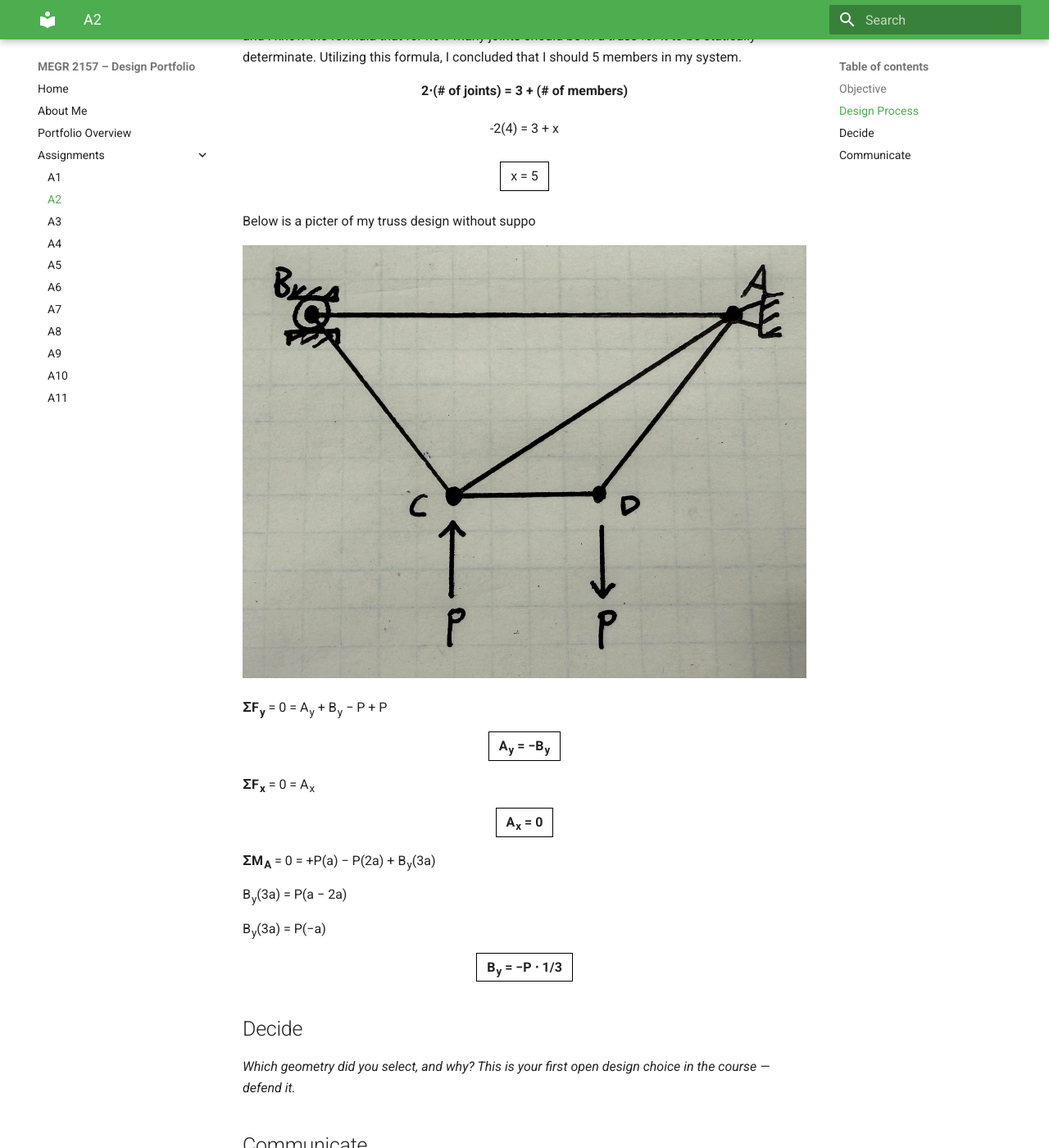
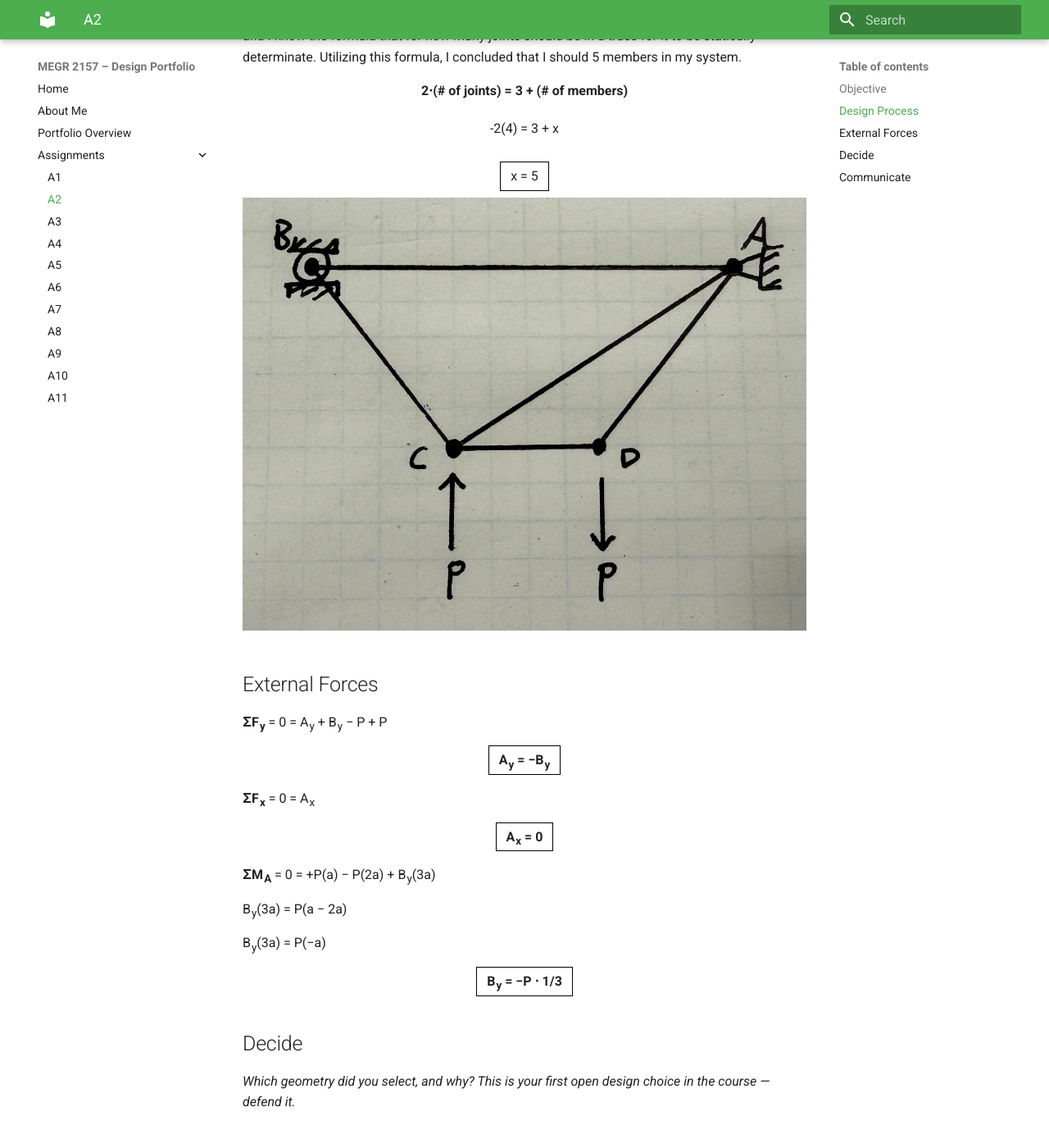
Before and after one commit to SanjayKashyap24/design-projects-portfolio, an MkDocs documentation site: the page built from docs/assignments/A02/index.md, in a window 1280 px wide and 1400 px high, scrolled down 899 px. Shown: the whole window at 82% size. Built offline with MkDocs 1.6.1 and Material for MkDocs 9.7.7, drawn with Linux system fonts in a browser that asks for light colours.

Commit message:
Fix typo and add External Forces section
Removed a typo and added a section for external forces.

```diff
--- a/docs/assignments/A02/index.md
+++ b/docs/assignments/A02/index.md
@@ -25,11 +25,11 @@ The two things I immediately thought of when I was deciding how to design my tru
   <p style="display: inline-block; border: 1px solid #000; padding: 4px 12px; margin: 8px 0; font-weight: normal;">x = 5</p>
 </div>
 
-Below is a picter of my truss design without suppo
-
 <div style="text-align: center;">
   <img src="Truss1.jpg" alt="Clap Photo 2">
 </div>
+
+## External Forces
 
 <div style="text-align: left;">
 
```
